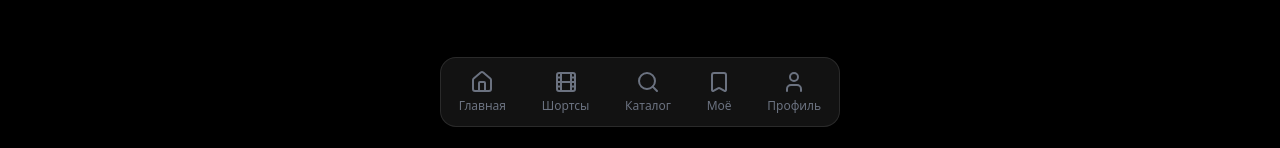
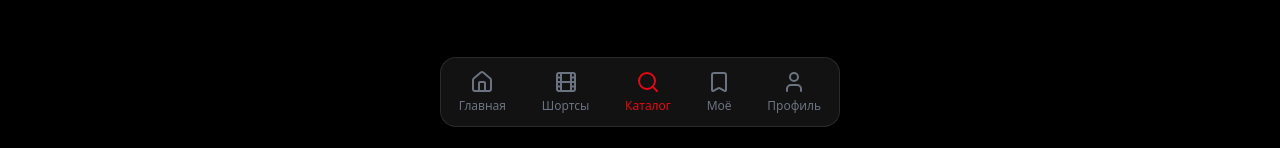
Before and after one commit to AvgProd/darkcase-mvp, a React (Vite) app: page /catalog in a window 1280 px wide. Shown: the part 649-797 px from the top of the page. Built offline with nearby package versions, Linux system fonts and the light colour scheme.

Commit message:
feat: Replace Search with CatalogPage, implement filter UI and update tabbar

```diff
--- a/src/components/layout/BottomNav.tsx
+++ b/src/components/layout/BottomNav.tsx
@@ -33,13 +33,13 @@ export default function BottomNav() {
           <span className={labelBase}>{t.nav.shorts}</span>
         </NavLink>
         <NavLink
-          to="/search"
+          to="/catalog"
           className={({ isActive }) =>
             clsx(itemBase, isActive ? 'text-brand-red' : 'text-gray-500')
           }
         >
           <Search className={iconBase} />
-          <span className={labelBase}>{t.nav.catalog ?? t.nav.search}</span>
+          <span className={labelBase}>{t.nav.catalog}</span>
         </NavLink>
         <NavLink
           to="/my"
@@ -48,7 +48,7 @@ export default function BottomNav() {
           }
         >
           <Bookmark className={iconBase} />
-          <span className={labelBase}>{t.nav.my ?? 'Моё'}</span>
+          <span className={labelBase}>{t.nav.my}</span>
         </NavLink>
         <NavLink
           to="/profile"
--- a/src/pages/CatalogPage.tsx
+++ b/src/pages/CatalogPage.tsx
@@ -39,7 +39,7 @@ export default function CatalogPage() {
   return (
     <div className="min-h-screen w-full bg-brand-black text-white pb-24">
       <header className="sticky top-0 z-20 bg-brand-black/80 backdrop-blur px-4 py-3 border-b border-white/10">
-        <h1 className="text-xl font-bold">Каталог</h1>
+        <h1 className="text-xl font-bold">{t.nav.catalog}</h1>
       </header>
 
       <section className="px-4 md:px-8 mt-4">
--- a/src/pages/MyContentPage.tsx
+++ b/src/pages/MyContentPage.tsx
@@ -5,7 +5,7 @@ export default function MyContentPage() {
   const t = useT()
   return (
     <div className="min-h-screen w-full bg-brand-black text-white pb-24 flex items-center justify-center">
-      <h1 className="text-xl font-bold">Мой контент</h1>
+      <h1 className="text-xl font-bold">{t.nav.my}</h1>
     </div>
   )
 }
```
